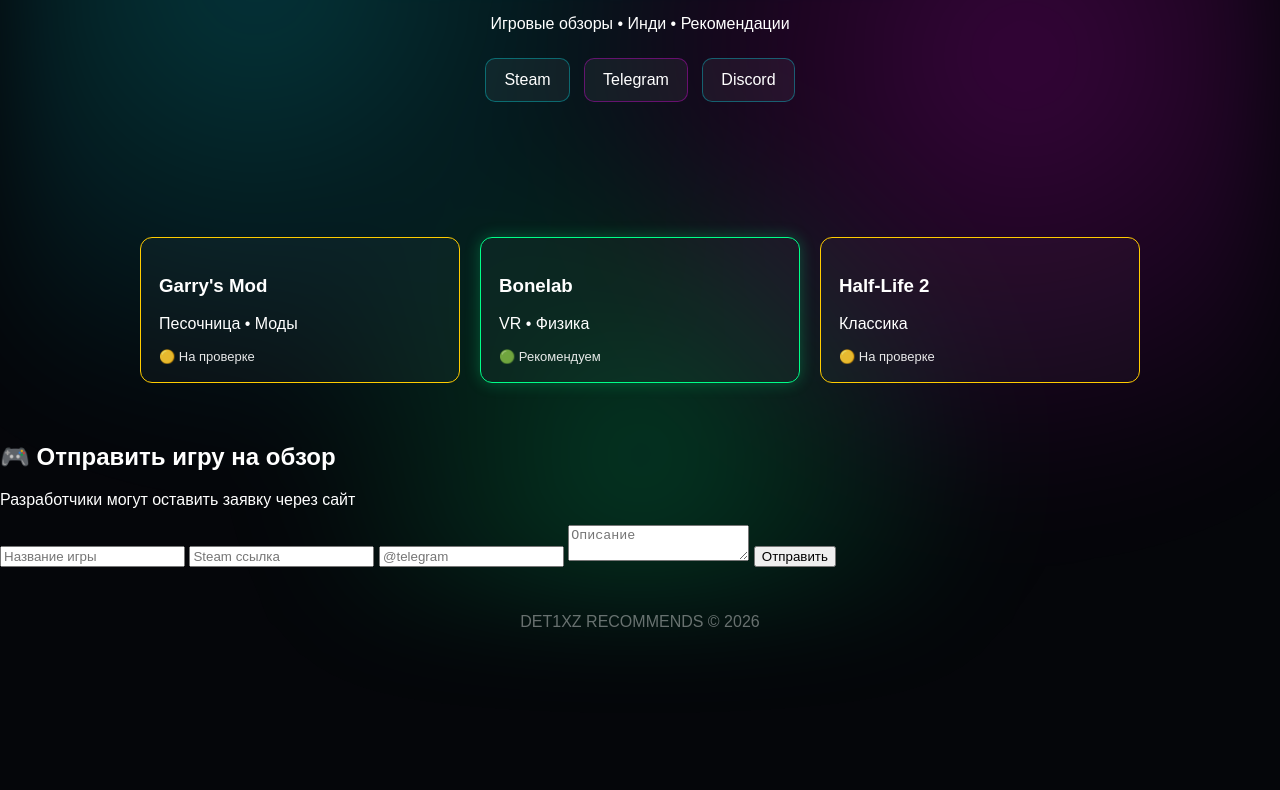
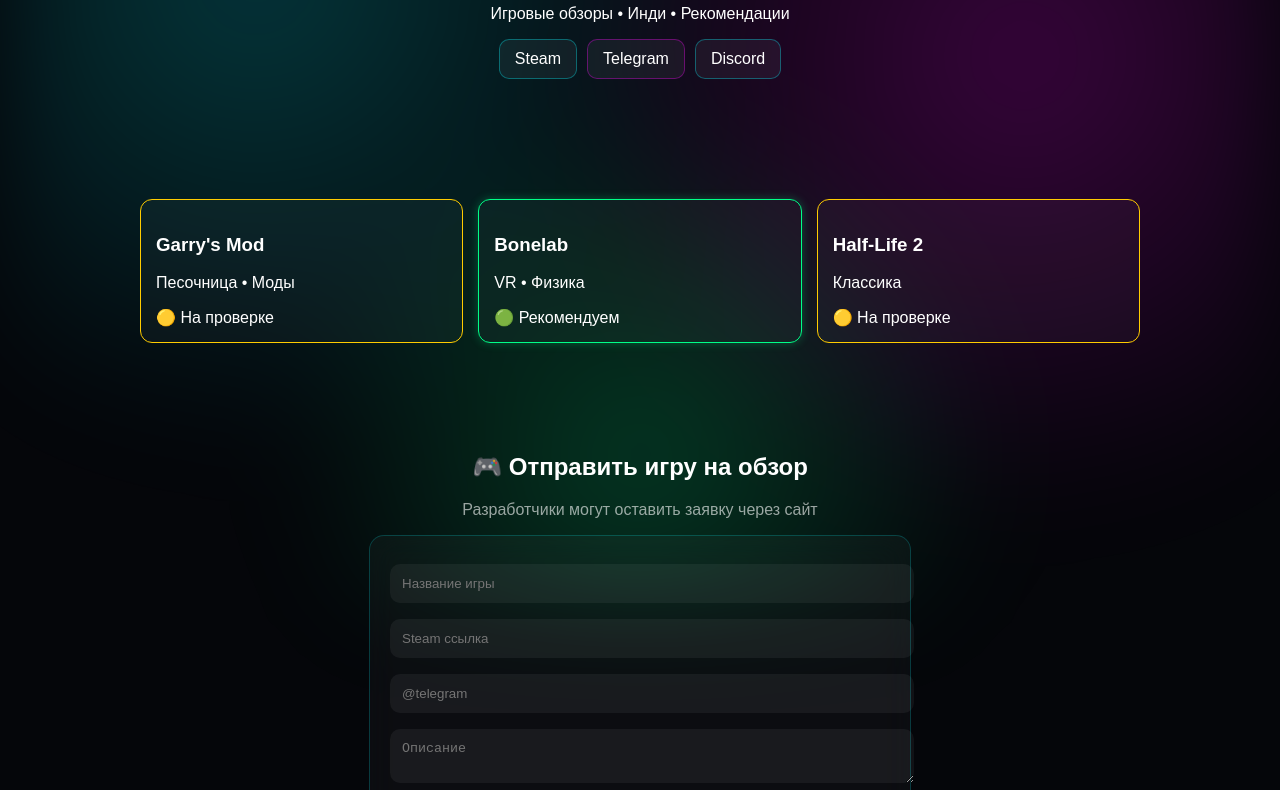
Before and after one commit to slavikrymanov02-eng/det1xzrecomends, a website: page public/index.html in a window 1280 px wide. Shown: the part 184-974 px from the top of the page. Before the commit the page ends 845 px from the top, so only its background shows below. Drawn offline with Linux system fonts and the light colour scheme.

Commit message:
Update style.css

```diff
--- a/public/style.css
+++ b/public/style.css
@@ -3,7 +3,6 @@
     font-family: Arial;
     background: #05060a;
     color: white;
-    overflow-x: hidden;
 }
 
 .bg {
@@ -19,7 +18,7 @@
 
 .hero {
     text-align: center;
-    padding: 90px 20px;
+    padding: 80px 20px;
 }
 
 .hero h1 {
@@ -28,17 +27,18 @@
 }
 
 .buttons {
-    margin-top: 20px;
+    display: flex;
+    justify-content: center;
+    gap: 10px;
+    flex-wrap: wrap;
 }
 
 .btn {
-    display: inline-block;
-    padding: 12px 18px;
-    margin: 5px;
-    border: 1px solid #00f5ff55;
+    padding: 10px 15px;
     border-radius: 10px;
     text-decoration: none;
     color: white;
+    border: 1px solid #00f5ff55;
     background: rgba(255,255,255,0.05);
     transition: 0.3s;
 }
@@ -55,45 +55,69 @@
 .grid {
     display: grid;
     grid-template-columns: repeat(auto-fit, minmax(240px, 1fr));
-    gap: 20px;
+    gap: 15px;
     padding: 40px;
     max-width: 1000px;
     margin: auto;
 }
 
 .card {
-    padding: 18px;
+    padding: 15px;
     border-radius: 12px;
     background: rgba(255,255,255,0.03);
     border: 1px solid #ffffff22;
-    transition: 0.3s;
-}
-
-.card:hover {
-    transform: translateY(-8px);
-    box-shadow: 0 0 25px #00f5ff33;
 }
 
 .recommended {
     border-color: #00ff88;
-    box-shadow: 0 0 15px #00ff8844;
+    box-shadow: 0 0 10px #00ff8844;
 }
 
 .pending {
     border-color: #ffcc00;
 }
 
-.card span {
-    display: block;
-    margin-top: 10px;
-    font-size: 13px;
-    opacity: 0.9;
+.form-section {
+    text-align: center;
+    padding: 50px 20px;
 }
 
-.info {
-    text-align: center;
-    padding: 50px 20px;
-    opacity: 0.8;
+.sub {
+    opacity: 0.6;
+}
+
+.form-card {
+    max-width: 500px;
+    margin: auto;
+    padding: 20px;
+    background: rgba(255,255,255,0.03);
+    border: 1px solid #00f5ff33;
+    border-radius: 15px;
+    backdrop-filter: blur(15px);
+}
+
+input, textarea {
+    width: 100%;
+    margin: 8px 0;
+    padding: 12px;
+    border-radius: 10px;
+    border: none;
+    background: rgba(255,255,255,0.05);
+    color: white;
+}
+
+button {
+    width: 100%;
+    padding: 12px;
+    border: none;
+    border-radius: 10px;
+    background: linear-gradient(90deg,#00f5ff,#ff00ff);
+    font-weight: bold;
+    cursor: pointer;
+}
+
+button:hover {
+    box-shadow: 0 0 20px #00f5ff;
 }
 
 footer {
```
